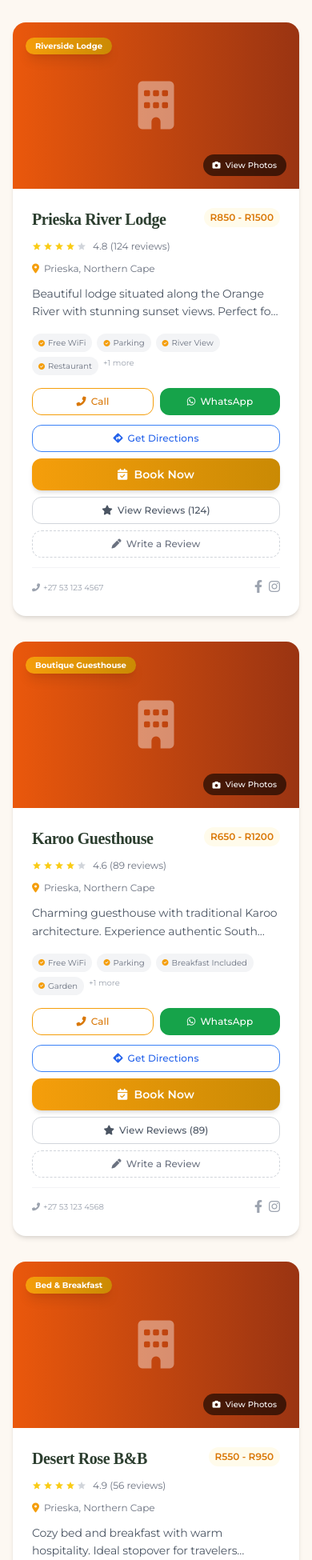
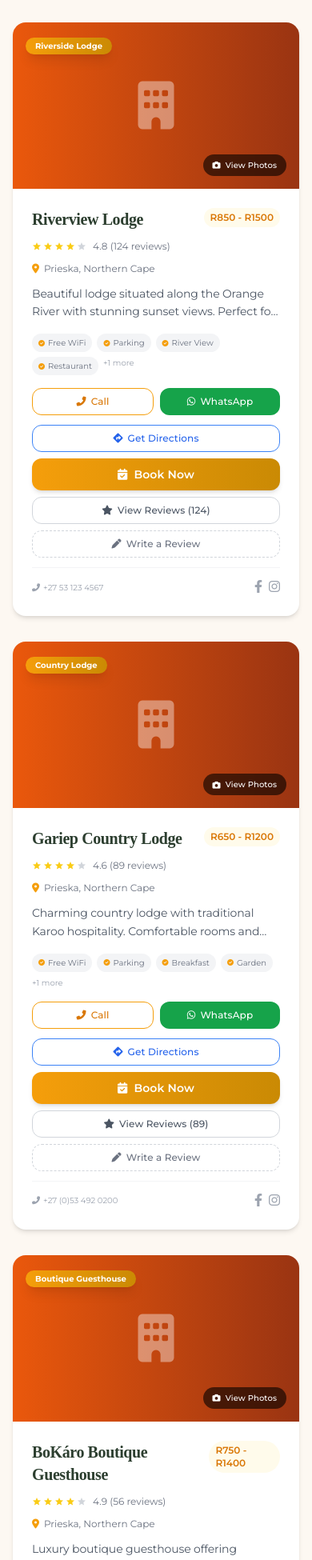
Before and after one commit to MondeNel/prieska-tourism, a React (Vite) app in the folder prieska-tourism/: page / in a window 390 px wide. Shown: the part 3771-5721 px from the top of the page at 80% size. Built offline with nearby package versions, Linux system fonts and the light colour scheme; the HTML template or start-up script is replaced by a standard one.

Commit message:
Update guesthouse details: real addresses and phone numbers
- Riverview Lodge (placeholder address, keep existing)
- Gariep Country Lodge: 9 Main Road, Prieska; main tel +27 (0)53 492 0200
- BoKáro Boutique Guesthouse: 33 Arbeck St, Prieska; phone 083 379 8840

```diff
--- a/prieska-tourism/src/data/accommodations.js
+++ b/prieska-tourism/src/data/accommodations.js
@@ -1,70 +1,64 @@
 export const accommodations = [
   {
     id: 1,
-    name: "Prieska River Lodge",
+    name: "Riverview Lodge",
     type: "Riverside Lodge",
     priceRange: "R850 - R1500",
     rating: 4.8,
     reviewCount: 124,
     description: "Beautiful lodge situated along the Orange River with stunning sunset views. Perfect for families and couples seeking tranquility.",
+    address: "Riverview Drive, Prieska, 8940",
     features: ["Free WiFi", "Parking", "River View", "Restaurant", "Pool"],
     contact: "+27 53 123 4567",
     whatsapp: "+27761234567",
-    facebook: "https://facebook.com/prieskariverlodge",
-    instagram: "https://instagram.com/prieskariverlodge",
+    facebook: "https://facebook.com/riverviewlodge",
+    instagram: "https://instagram.com/riverviewlodge",
     images: [
-      "https://images.pexels.com/photos/258117/pexels-photo-258117.jpeg",
-      "https://images.pexels.com/photos/450441/pexels-photo-450441.jpeg",
-      "https://images.pexels.com/photos/21483/pexels-photo.jpg"
-    ],
-    reviews: [
-      { id: 1, user: "John D.", rating: 5, text: "Amazing location right on the river! The staff was incredibly friendly.", date: "March 2025" },
-      { id: 2, user: "Sarah M.", rating: 4.5, text: "Beautiful views and comfortable rooms. Will definitely return.", date: "February 2025" }
+      "/riverviewlodge1.jpg",
+      "/riverviewlodge2.jpg",
+      "/riverviewlodge3.jpg",
+      "/riverviewlodge4.jpg"
     ]
   },
   {
     id: 2,
-    name: "Karoo Guesthouse",
-    type: "Boutique Guesthouse",
+    name: "Gariep Country Lodge",
+    type: "Country Lodge",
     priceRange: "R650 - R1200",
     rating: 4.6,
     reviewCount: 89,
-    description: "Charming guesthouse with traditional Karoo architecture. Experience authentic South African hospitality.",
-    features: ["Free WiFi", "Parking", "Breakfast Included", "Garden", "BBQ Area"],
-    contact: "+27 53 123 4568",
-    whatsapp: "+27761234568",
-    facebook: "https://facebook.com/karooguesthouse",
-    instagram: "https://instagram.com/karooguesthouse",
+    description: "Charming country lodge with traditional Karoo hospitality. Comfortable rooms and warm atmosphere.",
+    address: "9 Main Road, Prieska, 8940",
+    features: ["Free WiFi", "Parking", "Breakfast", "Garden", "BBQ Area"],
+    contact: "+27 (0)53 492 0200",
+    whatsapp: "+27827867720",
+    phone2: "+27 (0)82 786 7720",
+    phone3: "+27 (0)82 496 2670",
+    facebook: "https://facebook.com/gariepcountrylodge",
+    instagram: "https://instagram.com/gariepcountrylodge",
     images: [
-      "https://images.pexels.com/photos/1162251/pexels-photo-1162251.jpeg",
-      "https://images.pexels.com/photos/457882/pexels-photo-457882.jpeg",
-      "https://images.pexels.com/photos/1118867/pexels-photo-1118867.jpeg"
-    ],
-    reviews: [
-      { id: 1, user: "Michael K.", rating: 5, text: "Lovely place with great breakfast and friendly hosts.", date: "January 2025" }
+      "/gariep-guesthouse2.jpg",
+      "/gariep-guesthouse3.jpg",
+      "/gariep-guesthouse4.jpg",
+      "/gariep-guesthouse5.jpg"
     ]
   },
   {
     id: 3,
-    name: "Desert Rose B&B",
-    type: "Bed & Breakfast",
-    priceRange: "R550 - R950",
+    name: "BoKáro Boutique Guesthouse",
+    type: "Boutique Guesthouse",
+    priceRange: "R750 - R1400",
     rating: 4.9,
     reviewCount: 56,
-    description: "Cozy bed and breakfast with warm hospitality. Ideal stopover for travelers exploring the Northern Cape.",
-    features: ["Free WiFi", "Parking", "Breakfast", "Air Conditioning", "Garden"],
-    contact: "+27 53 123 4569",
-    whatsapp: "+27761234569",
-    facebook: "https://facebook.com/desertrosebb",
-    instagram: "https://instagram.com/desertrosebb",
+    description: "Luxury boutique guesthouse offering personalized service, elegant rooms, and a peaceful garden. Perfect for discerning travelers.",
+    address: "33 Arbeck St, Prieska, 8940",
+    features: ["Free WiFi", "Parking", "Breakfast", "Air Conditioning", "Garden", "Spa"],
+    contact: "083 379 8840",
+    whatsapp: "+27833798840",
+    facebook: "https://facebook.com/bokaroboutique",
+    instagram: "https://instagram.com/bokaroboutique",
     images: [
-      "https://images.pexels.com/photos/1670187/pexels-photo-1670187.jpeg",
-      "https://images.pexels.com/photos/258117/pexels-photo-258117.jpeg",
-      "https://images.pexels.com/photos/450441/pexels-photo-450441.jpeg"
-    ],
-    reviews: [
-      { id: 1, user: "Emma W.", rating: 5, text: "Wonderful stay! The hosts were amazing and the rooms were spotless.", date: "December 2024" },
-      { id: 2, user: "David L.", rating: 4.8, text: "Great value for money. Highly recommended!", date: "November 2024" }
+      "/guesthouse_room.jpg",
     ]
   }
 ];
```
